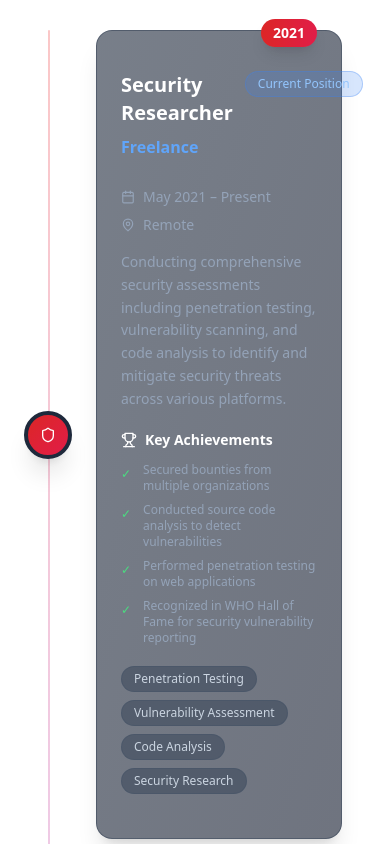
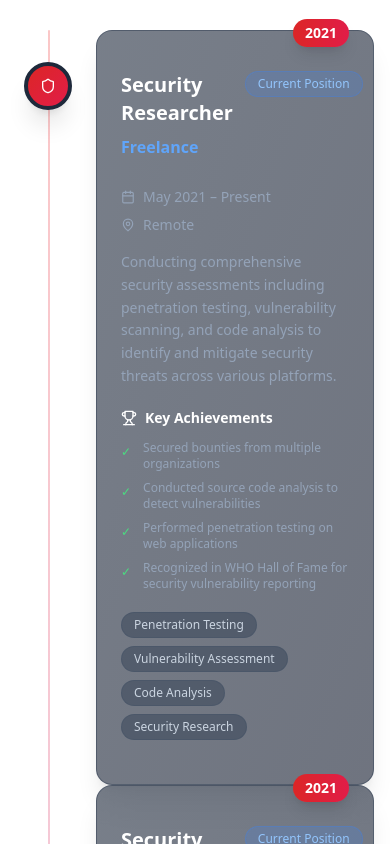
Before and after one commit to iamshriharshan/new-portfolio, a React (Vite) app: page / in a window 390 px wide. Shown: the part 5860-6704 px from the top of the page. Built offline with nearby package versions, Linux system fonts and the light colour scheme.

Commit message:
Alternating Timeline Layout with Central Line

```diff
--- a/src/components/Experience.tsx
+++ b/src/components/Experience.tsx
@@ -121,7 +121,7 @@ const Experience: React.FC = () => {
     <section id="experience" className="py-16 sm:py-20 relative">
       <div className="container mx-auto px-4 sm:px-6">
         {/* Centered Content */}
-        <div className="max-w-6xl mx-auto">
+        <div className="max-w-7xl mx-auto">
           <ScrollReveal direction="up" delay={200}>
             <div className="mb-12 sm:mb-16 text-center">
               <h2 className="text-3xl sm:text-4xl md:text-5xl font-bold text-white mb-4 sm:mb-6">
@@ -135,33 +135,31 @@ const Experience: React.FC = () => {
 
           {/* Experience Timeline */}
           <div className="relative mb-16 sm:mb-20">
-            {/* Central Timeline Line */}
-            <div className="absolute left-1/2 transform -translate-x-1/2 w-1 h-full bg-gradient-to-b from-red-500 via-blue-500 via-purple-500 to-cyan-500 rounded-full opacity-30 hidden lg:block" />
+            {/* Central Timeline Line - Hidden on mobile, visible on lg+ */}
+            <div className="hidden lg:block absolute left-1/2 transform -translate-x-1/2 w-1 h-full bg-gradient-to-b from-red-500 via-blue-500 via-purple-500 to-cyan-500 rounded-full opacity-30" />
 
-            {/* Mobile Timeline Line */}
-            <div className="absolute left-8 top-0 w-0.5 h-full bg-gradient-to-b from-red-500 via-blue-500 via-purple-500 to-cyan-500 rounded-full opacity-30 lg:hidden" />
+            {/* Mobile Timeline Line - Visible only on mobile */}
+            <div className="lg:hidden absolute left-8 top-0 w-0.5 h-full bg-gradient-to-b from-red-500 via-blue-500 via-purple-500 to-cyan-500 rounded-full opacity-30" />
 
             {/* Timeline Items */}
-            <div ref={timelineRef} className="space-y-12 sm:space-y-16">
+            <div ref={timelineRef} className="space-y-12 sm:space-y-16 lg:space-y-20">
               {experiences.map((item, index) => {
                 const isLeft = index % 2 === 0;
 
                 return (
                   <div
                     key={index}
-                    className="relative flex items-center"
+                    className="relative"
                     style={{
                       opacity: timelineVisible[index] ? 1 : 0,
                       transform: `translateY(${timelineVisible[index] ? 0 : 50}px)`,
                       transition: 'all 0.8s cubic-bezier(0.25, 0.46, 0.45, 0.94)'
                     }}
                   >
-                    {/* Timeline Node */}
-                    <div className={`absolute ${
-                      'lg:left-1/2 lg:transform lg:-translate-x-1/2 left-8 transform -translate-x-1/2'
-                    } z-10`}>
+                    {/* Timeline Node - Center positioned on desktop, left on mobile */}
+                    <div className="absolute left-8 lg:left-1/2 transform -translate-x-1/2 z-10 top-8">
                       <div className={`
-                        w-12 h-12 sm:w-14 sm:h-14 rounded-full border-4 border-slate-800
+                        w-12 h-12 sm:w-14 sm:h-14 lg:w-16 lg:h-16 rounded-full border-4 border-slate-800
                         bg-gradient-to-br ${item.color}
                         flex items-center justify-center shadow-xl
                         hover:scale-110 transition-transform duration-300
@@ -175,119 +173,30 @@ const Experience: React.FC = () => {
                       </div>
                     </div>
 
-                    {/* Content Card */}
-                    <div className={`
-                      w-full flex ${
-                        'lg:' + (isLeft ? 'justify-start pr-8' : 'justify-end pl-8')
-                      } justify-start pl-20 sm:pl-24
-                    `}>
-                      <div className={`
-                        w-full ${
-                          'lg:max-w-lg lg:' + (isLeft ? 'mr-12' : 'ml-12')
-                        }
-                      `}>
-                        <div className={`
-                          relative bg-gradient-to-br from-slate-800/60 to-slate-900/60 backdrop-blur-lg
-                          border border-slate-700/50 rounded-2xl p-6 sm:p-8
-                          hover:from-slate-700/70 hover:to-slate-800/70 hover:border-slate-600/70
-                          transition-all duration-500 transform hover:scale-105
-                          ${
-                            'lg:' + (isLeft ? 'hover:-translate-x-2' : 'hover:translate-x-2')
-                          }
-                          group shadow-xl hover:shadow-2xl
-                        `}>
-                          {/* Card Arrow */}
-                          <div className={`
-                            hidden lg:block absolute top-8 ${isLeft ? '-right-4' : '-left-4'}
-                            w-8 h-8 bg-gradient-to-br from-slate-800/60 to-slate-900/60
-                            border-r border-b border-slate-700/50
-                            transform rotate-45 group-hover:from-slate-700/70 group-hover:to-slate-800/70
-                            transition-colors duration-500
-                          `} />
+                    {/* Content Container */}
+                    <div className="lg:grid lg:grid-cols-2 lg:gap-8 xl:gap-12">
+                      {/* Left Side Content (for even indices) */}
+                      <div className={`${isLeft ? 'lg:order-1' : 'lg:order-2'} ${!isLeft ? 'lg:text-right' : ''}`}>
+                        {isLeft && (
+                          <div className="pl-20 lg:pl-0 lg:pr-8 xl:pr-12">
+                            <ExperienceCard item={item} isLeft={isLeft} />
+                          </div>
+                        )}
+                      </div>
 
-                          {/* Year Badge */}
-                          <div className={`
-                            absolute -top-3 sm:-top-4 ${
-                              'lg:' + (isLeft ? 'right-6' : 'left-6') + ' right-6'
-                            }
-                            px-3 sm:px-4 py-1 sm:py-2 text-sm font-bold text-white rounded-full
-                            bg-gradient-to-r ${item.color} shadow-lg
-                            hover:scale-110 transition-transform duration-300
-                          `}>
-                            {item.year}
+                      {/* Right Side Content (for odd indices) */}
+                      <div className={`${isLeft ? 'lg:order-2' : 'lg:order-1'} ${isLeft ? 'lg:text-left' : ''}`}>
+                        {!isLeft && (
+                          <div className="pl-20 lg:pl-8 xl:pl-12 lg:pr-0">
+                            <ExperienceCard item={item} isLeft={isLeft} />
                           </div>
+                        )}
+                      </div>
+                    </div>
 
-                          {/* Content */}
-                          <div className="pt-4">
-                            {/* Header */}
-                            <div className="flex items-start justify-between mb-4">
-                              <div className="flex-1">
-                                <h3 className="text-xl sm:text-2xl font-bold text-white mb-2 group-hover:text-transparent group-hover:bg-clip-text group-hover:bg-gradient-to-r group-hover:from-white group-hover:to-slate-300 transition-all duration-300">
-                                  {item.title}
-                                </h3>
-                                <div className="text-blue-400 font-semibold mb-3 group-hover:text-blue-300 transition-colors duration-300 text-base sm:text-lg">
-                                  {item.company}
-                                </div>
-                              </div>
-
-                              <span className="text-xs sm:text-sm px-3 py-1 rounded-full font-medium bg-blue-500/20 text-blue-300 border border-blue-500/30 ml-3 whitespace-nowrap">
-                                {item.jobType}
-                              </span>
-                            </div>
-
-                            {/* Details */}
-                            <div className="flex flex-col sm:flex-row sm:items-center gap-2 sm:gap-4 text-slate-400 text-sm mb-4">
-                              <span className="flex items-center gap-2 hover:text-slate-300 transition-colors duration-300">
-                                <Calendar size={14} />
-                                {item.period}
-                              </span>
-                              <span className="flex items-center gap-2 hover:text-slate-300 transition-colors duration-300">
-                                <MapPin size={14} />
-                                {item.location}
-                              </span>
-                            </div>
-
-                            {/* Description */}
-                            <p className="text-slate-400 leading-relaxed group-hover:text-slate-300 transition-colors duration-300 text-sm sm:text-base mb-5">
-                              {item.description}
-                            </p>
-
-                            {/* Key Achievements */}
-                            <div className="mb-5">
-                              <h4 className="text-sm sm:text-base font-semibold text-white mb-3 flex items-center gap-2">
-                                <Trophy className="w-4 h-4" />
-                                Key Achievements
-                              </h4>
-                              <ul className="space-y-2">
-                                {item.achievements.map((achievement, achIndex) => (
-                                  <li key={achIndex} className="text-xs sm:text-sm text-slate-400 flex items-start gap-3">
-                                    <span className="text-green-400 mt-1 flex-shrink-0">✓</span>
-                                    <span className="group-hover:text-slate-300 transition-colors duration-300">{achievement}</span>
-                                  </li>
-                                ))}
-                              </ul>
-                            </div>
-
-                            {/* Skills */}
-                            <div className="flex flex-wrap gap-2 mb-4">
-                              {item.skills.map((skill, skillIndex) => (
-                                <span
-                                  key={skillIndex}
-                                  className="px-3 py-1 text-xs sm:text-sm bg-slate-700/50 text-slate-300 rounded-full border border-slate-600/50 hover:bg-slate-600/60 hover:border-slate-500/70 transition-all duration-300 hover:scale-105"
-                                >
-                                  {skill}
-                                </span>
-                              ))}
-                            </div>
-
-                            {/* Hover Accent */}
-                            <div className={`
-                              w-0 h-1 bg-gradient-to-r ${item.color} mt-4 rounded-full
-                              group-hover:w-full transition-all duration-700
-                            `} />
-                          </div>
-                        </div>
-                      </div>
+                    {/* Mobile Layout - Always show on mobile */}
+                    <div className="lg:hidden pl-20">
+                      <ExperienceCard item={item} isLeft={true} />
                     </div>
                   </div>
                 );
@@ -409,4 +318,112 @@ const Experience: React.FC = () => {
   );
 };
 
+// Experience Card Component
+interface ExperienceCardProps {
+  item: any;
+  isLeft: boolean;
+}
+
+const ExperienceCard: React.FC<ExperienceCardProps> = ({ item, isLeft }) => {
+  return (
+    <div className={`
+      relative bg-gradient-to-br from-slate-800/60 to-slate-900/60 backdrop-blur-lg
+      border border-slate-700/50 rounded-2xl p-6 sm:p-8
+      hover:from-slate-700/70 hover:to-slate-800/70 hover:border-slate-600/70
+      transition-all duration-500 transform hover:scale-105
+      group shadow-xl hover:shadow-2xl
+      ${isLeft ? 'lg:hover:-translate-x-2' : 'lg:hover:translate-x-2'}
+    `}>
+      {/* Card Arrow - Only visible on desktop */}
+      <div className={`
+        hidden lg:block absolute top-8 ${isLeft ? '-right-4' : '-left-4'}
+        w-8 h-8 bg-gradient-to-br from-slate-800/60 to-slate-900/60
+        border-r border-b border-slate-700/50
+        transform rotate-45 group-hover:from-slate-700/70 group-hover:to-slate-800/70
+        transition-colors duration-500
+      `} />
+
+      {/* Year Badge */}
+      <div className={`
+        absolute -top-3 sm:-top-4 ${isLeft ? 'lg:right-6 right-6' : 'lg:left-6 right-6'}
+        px-3 sm:px-4 py-1 sm:py-2 text-sm font-bold text-white rounded-full
+        bg-gradient-to-r ${item.color} shadow-lg
+        hover:scale-110 transition-transform duration-300
+      `}>
+        {item.year}
+      </div>
+
+      {/* Content */}
+      <div className="pt-4">
+        {/* Header */}
+        <div className="flex items-start justify-between mb-4">
+          <div className="flex-1">
+            <h3 className="text-xl sm:text-2xl font-bold text-white mb-2 group-hover:text-transparent group-hover:bg-clip-text group-hover:bg-gradient-to-r group-hover:from-white group-hover:to-slate-300 transition-all duration-300">
+              {item.title}
+            </h3>
+            <div className="text-blue-400 font-semibold mb-3 group-hover:text-blue-300 transition-colors duration-300 text-base sm:text-lg">
+              {item.company}
+            </div>
+          </div>
+
+          <span className="text-xs sm:text-sm px-3 py-1 rounded-full font-medium bg-blue-500/20 text-blue-300 border border-blue-500/30 ml-3 whitespace-nowrap">
+            {item.jobType}
+          </span>
+        </div>
+
+        {/* Details */}
+        <div className="flex flex-col sm:flex-row sm:items-center gap-2 sm:gap-4 text-slate-400 text-sm mb-4">
+          <span className="flex items-center gap-2 hover:text-slate-300 transition-colors duration-300">
+            <Calendar size={14} />
+            {item.period}
+          </span>
+          <span className="flex items-center gap-2 hover:text-slate-300 transition-colors duration-300">
+            <MapPin size={14} />
+            {item.location}
+          </span>
+        </div>
+
+        {/* Description */}
+        <p className="text-slate-400 leading-relaxed group-hover:text-slate-300 transition-colors duration-300 text-sm sm:text-base mb-5">
+          {item.description}
+        </p>
+
+        {/* Key Achievements */}
+        <div className="mb-5">
+          <h4 className="text-sm sm:text-base font-semibold text-white mb-3 flex items-center gap-2">
+            <Trophy className="w-4 h-4" />
+            Key Achievements
+          </h4>
+          <ul className="space-y-2">
+            {item.achievements.map((achievement: string, achIndex: number) => (
+              <li key={achIndex} className="text-xs sm:text-sm text-slate-400 flex items-start gap-3">
+                <span className="text-green-400 mt-1 flex-shrink-0">✓</span>
+                <span className="group-hover:text-slate-300 transition-colors duration-300">{achievement}</span>
+              </li>
+            ))}
+          </ul>
+        </div>
+
+        {/* Skills */}
+        <div className="flex flex-wrap gap-2 mb-4">
+          {item.skills.map((skill: string, skillIndex: number) => (
+            <span
+              key={skillIndex}
+              className="px-3 py-1 text-xs sm:text-sm bg-slate-700/50 text-slate-300 rounded-full border border-slate-600/50 hover:bg-slate-600/60 hover:border-slate-500/70 transition-all duration-300 hover:scale-105"
+            >
+              {skill}
+            </span>
+          ))}
+        </div>
+
+        {/* Hover Accent */}
+        <div className={`
+          w-0 h-1 bg-gradient-to-r ${item.color} mt-4 rounded-full
+          group-hover:w-full transition-all duration-700
+        `} />
+      </div>
+    </div>
+  );
+};
+
 export default Experience;
```
